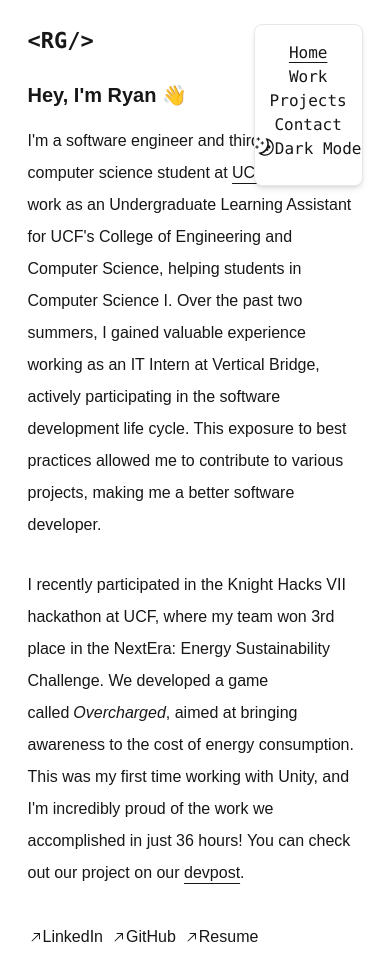
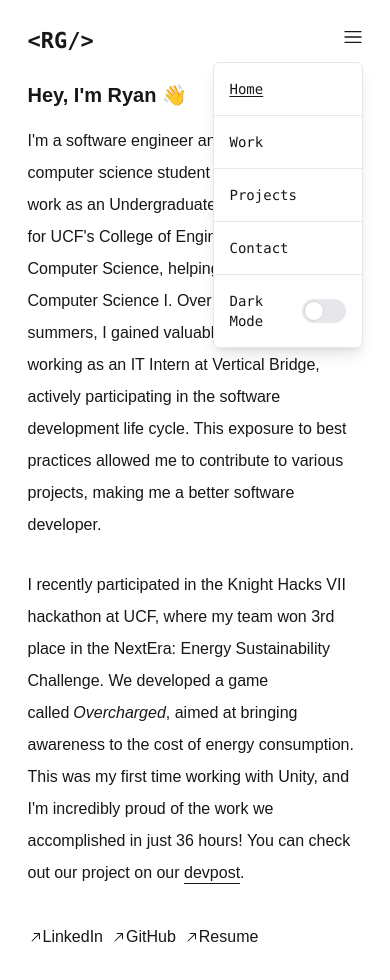
Before and after one commit to RyanGarfinkel/portfolio, a Next.js app: page / in a window 390 px wide. Both pictures are taken after a click on the button 352 px from the left and 40 px from the top of the page. Shown: the top 980 px of the page. Built offline with nearby package versions, Linux system fonts and the light colour scheme.

Commit message:
Updated mobile navbar

```diff
--- a/src/components/mobile-navar.tsx
+++ b/src/components/mobile-navar.tsx
@@ -1,4 +1,4 @@
-import { HamburgerMenuIcon, MoonIcon, SunIcon } from '@radix-ui/react-icons';
+import { HamburgerMenuIcon } from '@radix-ui/react-icons';
 import Link from 'next/link';
 import { usePathname } from 'next/navigation';
 import { useEffect, useRef, useState } from 'react';
@@ -8,31 +8,31 @@ interface NavbarProps {
     toggleDarkMode: () => void;
 }
 
+const options = [
+    { path: '/', title: 'Home' },
+    { path: '/work', title: 'Work' },
+    { path: '/projects', title: 'Projects' },
+    { path: '/contact', title: 'Contact' }
+];
+
 const MobileNavbar: React.FC<NavbarProps> = ({ isDarkMode, toggleDarkMode }) => {
 
     const path = usePathname();
+
     const [isOpen, setIsOpen] = useState(false);
-    const menuRef = useRef<HTMLDivElement>(null);
+    const toggleMenu = () => setIsOpen(!isOpen);
+    const ref = useRef<HTMLDivElement>(null);
 
-    const toggleMenu = () => {
-        console.log('toggle menu:', isOpen);
-
-        if(!isOpen)
-            menuRef.current?.focus();
-
-        setIsOpen(!isOpen);
+    const handleClickOutside = (e: MouseEvent) => {
+        if(ref.current && !ref.current.contains(e.target as Node))
+            setIsOpen(false);
     }
-
-    const handleOutsideClick = (e: MouseEvent) => {
-        if(menuRef.current && !menuRef.current.contains(e.target as Node))
-            setIsOpen(false);
-    };
 
     useEffect(() => {
         if(isOpen)
-            document.addEventListener('mousedown', handleOutsideClick);
+            document.addEventListener('mousedown', handleClickOutside);
         else
-            document.removeEventListener('mousedown', handleOutsideClick);
+            document.removeEventListener('mousedown', handleClickOutside);
     }, [isOpen]);
 
     return (
@@ -40,37 +40,39 @@ const MobileNavbar: React.FC<NavbarProps> = ({ isDarkMode, toggleDarkMode }) =>
             <div className='font-semibold text-[22px]'>
                 { '<RG/>'}
             </div>
+            <div className='flex flex-row items-center gap-3'>
+                <div className='relative' ref={ref}>
                     <button onClick={toggleMenu}>
-                <HamburgerMenuIcon width={20} height={20}/>
+                        <HamburgerMenuIcon width={20} height={20} aria-label='Page Options.'/>
                     </button>
                     {
                         isOpen && (
-                    <div className='absolute top-0 right-0 bg-background border rounded-lg shadow-md' ref={menuRef}>
-                        <div className='flex flex-col items-center py-4'>
-                            <Link href='/' className={path === '/' ? 'underline underline-offset-4' : ''} onClick={toggleMenu}>Home</Link>
-                            <Link href='/work' className={path === '/work' ? 'underline underline-offset-4' : ''} onClick={toggleMenu}>Work</Link>
-                            <Link href='/projects' className={path === '/projects' ? 'underline underline-offset-4' : ''} onClick={toggleMenu}>Projects</Link>
-                            <Link href='/contact' className={path === '/contact' ? 'underline underline-offset-4' : ''} onClick={toggleMenu}>Contact</Link>
-                            <button onClick={toggleDarkMode} className='mb-2'>
+                            <div className='absolute w-[150px] flex flex-col right-0 mt-2 bg-background shadow-lg border rounded-md text-sm py-2'>
                                 {
-                                    isDarkMode ? (
-                                        <div className='flex flex-row'>
-                                            <SunIcon width={20} height={20} />
-                                            { 'Light Mode' }
+                                    options.map((option, i) => (
+                                        <div key={i} className='flex flex-col'>
+                                            <Link href={option.path} onClick={toggleMenu}>
+                                                <div className={`px-4 py-2 ${option.path === path ? 'underline underline-offset-2' : ''}`}>
+                                                    {option.title}
                                                 </div>
-                                    ) : (
-                                        <div className='flex flex-row'>
-                                            <MoonIcon width={20} height={20} />
-                                            { 'Dark Mode' }
+                                            </Link>
+                                            <hr className='border-t my-2' />
                                         </div>
-                                    )
+                                    ))
                                 }
-                            </button>
+                                <div className='flex items-center justify-between px-4 py-2'>
+                                    <span>Dark Mode</span>
+                                    <label className='relative inline-flex items-center cursor-pointer'>
+                                        <input type='checkbox' className='sr-only peer' checked={isDarkMode} onChange={toggleDarkMode} />
+                                        <div className="w-11 h-6 bg-gray-200 rounded-full peer peer-checked:after:translate-x-full peer-checked:after:border-white after:content-[''] after:absolute after:top-0.5 after:left-[2px] after:bg-white after:border-gray-300 after:border after:rounded-full after:h-5 after:w-5 after:transition-all peer-checked:bg-blue-800"></div>
+                                    </label>
                                 </div>
                             </div>
                         )
                     }
                 </div>
+            </div>
+        </div>
     );
 };
 
```
Lines whose indentation alone changed are shown as unchanged.
